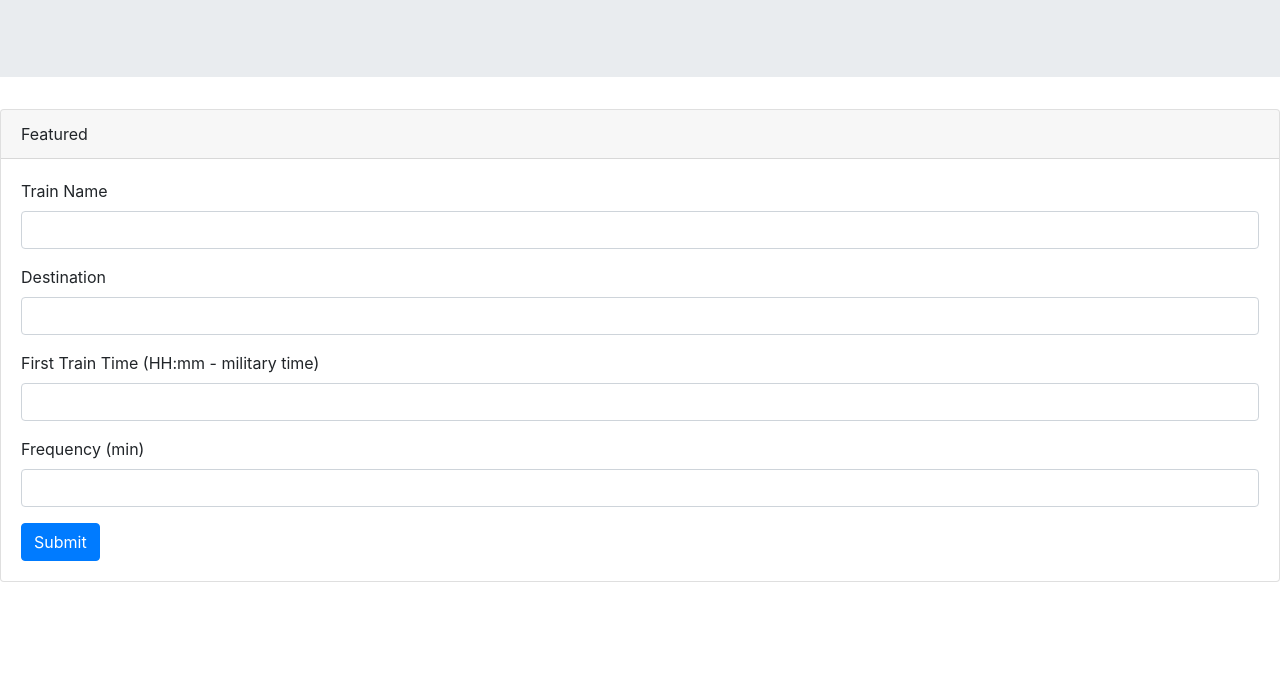
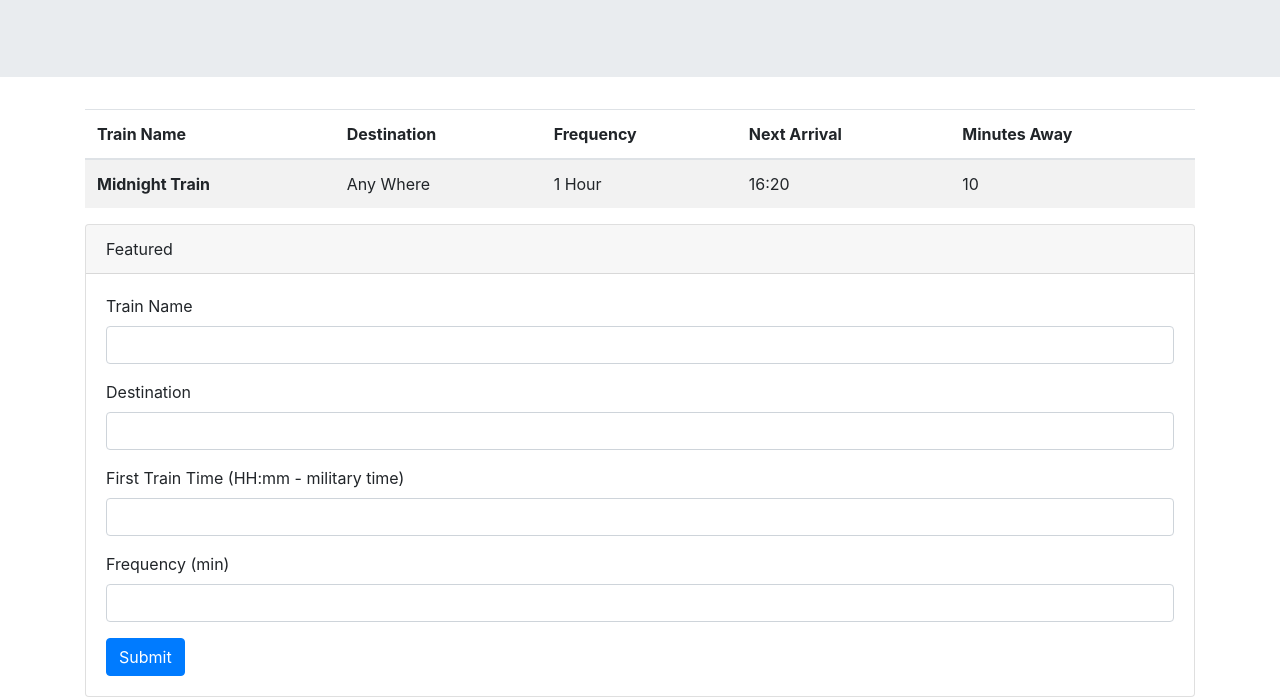
Before and after one commit to BostonKapp/Train-Schedule, a plain HTML site: page index.html in a window 1280 px wide. Shown: the part 172-869 px from the top of the page. Before the commit the page ends 800 px from the top, so only its background shows below. Drawn offline with nearby package versions, Linux system fonts and the light colour scheme; files that its build step writes are made by us from their sources; files whose address does not match are found by name.

Commit message:
train schedule

```diff
--- a/index.html
+++ b/index.html
@@ -24,6 +24,31 @@
 
 
       <!-- Current Train Schedule -->
+      <div class="container">
+        <table class="table table-striped" id="traintable">
+                <thead>
+                  <tr>
+                    <th scope="col">Train Name</th>
+                    <th scope="col">Destination</th>
+                    <th scope="col">Frequency</th>
+                    <th scope="col">Next Arrival</th>
+                    <th scope="col">Minutes Away</th>
+                  </tr>
+                </thead>
+                <tbody>
+                  <tr>
+                    <th scope="row">Midnight Train</th>
+                    <td>Any Where</td>
+                    <td>1 Hour</td>
+                    <td>16:20</td>
+                    <td>10</td>
+                  </tr>
+                </tbody>
+              </table>
+    <div class="row">
+
+    </div>
+
 
 
 
```
